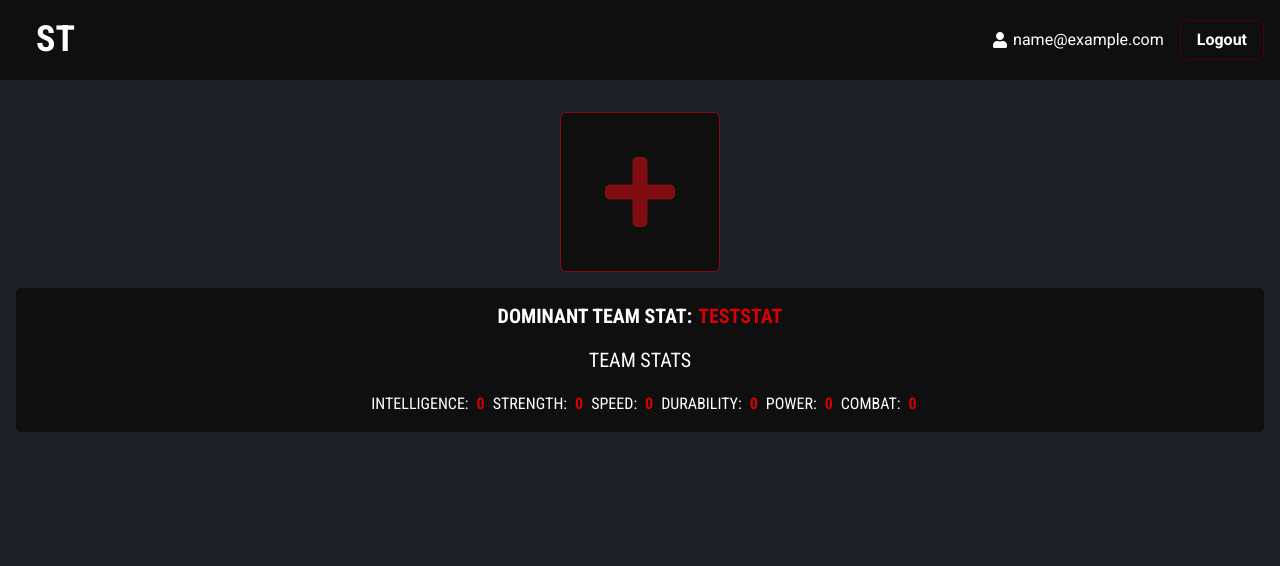
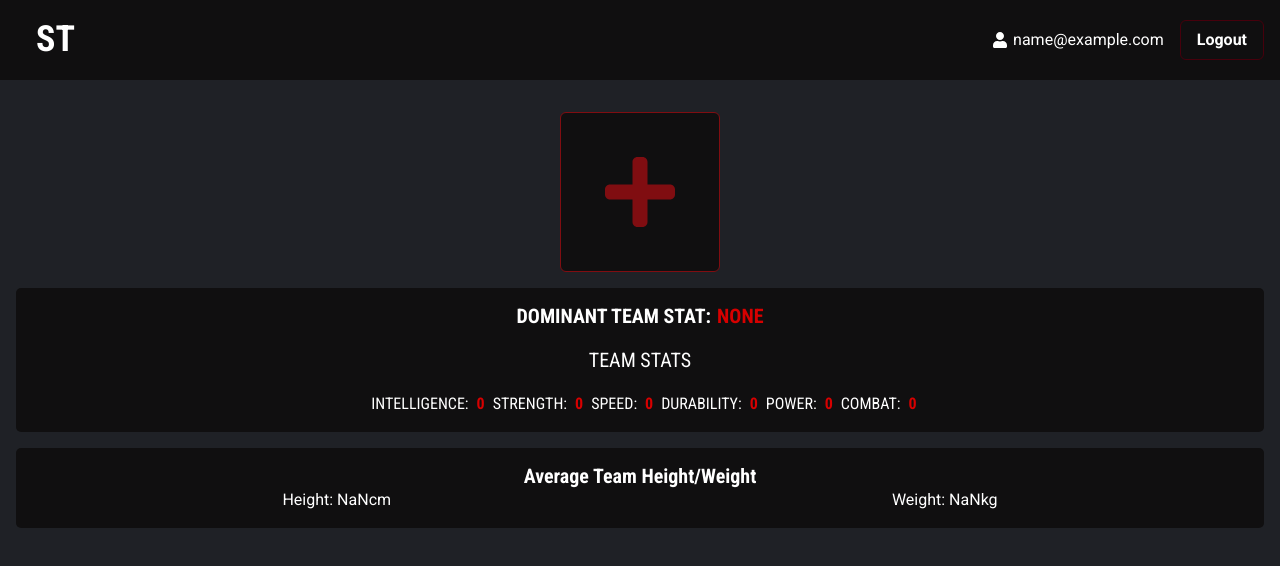
Before and after one commit to LMV-Codes/SuperTeam, a React (Create React App) app: page / in a window 1280 px wide. Shown: the top 566 px of the page. Built offline with nearby package versions, Linux system fonts and the light colour scheme; sample sign-in values are in the browser's storage.

Commit message:
TeamHW component

```diff
--- /dev/null
+++ b/src/components/heroes/TeamHW.tsx
@@ -0,0 +1,46 @@
+import { Flex, Heading, Text } from "@chakra-ui/layout";
+import React from "react";
+import { HeroData } from "../../utils/interfaces";
+
+interface TeamHWProps {
+  team: HeroData[];
+}
+
+export const TeamHW: React.FC<TeamHWProps> = ({ team }) => {
+  const getAverageHeight = (team: HeroData[]) => {
+    let heights: Array<number> = [];
+    team.forEach((hero) => heights.push(parseInt(hero.appearance.height[1])));
+    const avgHeight = heights.reduce((a, b) => a + b, 0) / heights.length;
+    return avgHeight;
+  };
+
+  const getAverageWeight = (team: HeroData[]) => {
+    let weights: Array<number> = [];
+    team.forEach((hero) => weights.push(parseInt(hero.appearance.weight[1])));
+    const avgWeight = weights.reduce((a, b) => a + b, 0) / weights.length;
+    return avgWeight;
+  };
+
+  const avgHeight = getAverageHeight(team);
+  const avgWeight = getAverageWeight(team);
+
+  return (
+    <Flex
+      bg="brand.50"
+      justifyContent="center"
+      alignContent="center"
+      flexDirection="column"
+      marginBottom="2em"
+      padding="1em"
+      borderRadius="5px"
+    >
+      <Heading size="md" textAlign="center" textTransform="capitalize">
+        Average Team Height/Weight
+      </Heading>
+      <Flex justifyContent="space-around">
+        <Text>Height: {avgHeight}cm</Text>
+        <Text>Weight: {avgWeight}kg</Text>
+      </Flex>
+    </Flex>
+  );
+};
--- a/src/components/heroes/TeamStats.tsx
+++ b/src/components/heroes/TeamStats.tsx
@@ -31,7 +31,7 @@ export const TeamStats: React.FC<TeamStatsProps> = ({ team }) => {
   };
 
   const getBigStat = (stats: Array<Array<string | number>>) => {
-    let bigStat: Array<string | number> = ["TestStat", 0];
+    let bigStat: Array<string | number> = ["None", 0];
     stats.forEach((stat) => {
       if (stat[1] > bigStat[1]) {
         bigStat = stat;
@@ -51,6 +51,7 @@ export const TeamStats: React.FC<TeamStatsProps> = ({ team }) => {
       bg="brand.50"
       padding="1em"
       borderRadius="5px"
+      marginBottom="1em"
     >
       <Flex>
         <Heading
--- a/src/pages/Home.tsx
+++ b/src/pages/Home.tsx
@@ -5,6 +5,7 @@ import { TeamSearch } from "../components/heroes/TeamSearch";
 import { TeamMember } from "../components/heroes/TeamMember";
 import { HeroData } from "../utils/interfaces";
 import { TeamStats } from "../components/heroes/TeamStats";
+import { TeamHW } from "../components/heroes/TeamHW";
 
 export const Home: React.FC = () => {
   const [heroSearch, setTeamSearch] = useState(false);
@@ -36,6 +37,7 @@ export const Home: React.FC = () => {
           {superTeam.length < 6 && <AddHero setSearch={setTeamSearch} />}
         </Flex>
         <TeamStats team={superTeam} />
+        <TeamHW team={superTeam} />
       </Container>
     </Flex>
   );
```
